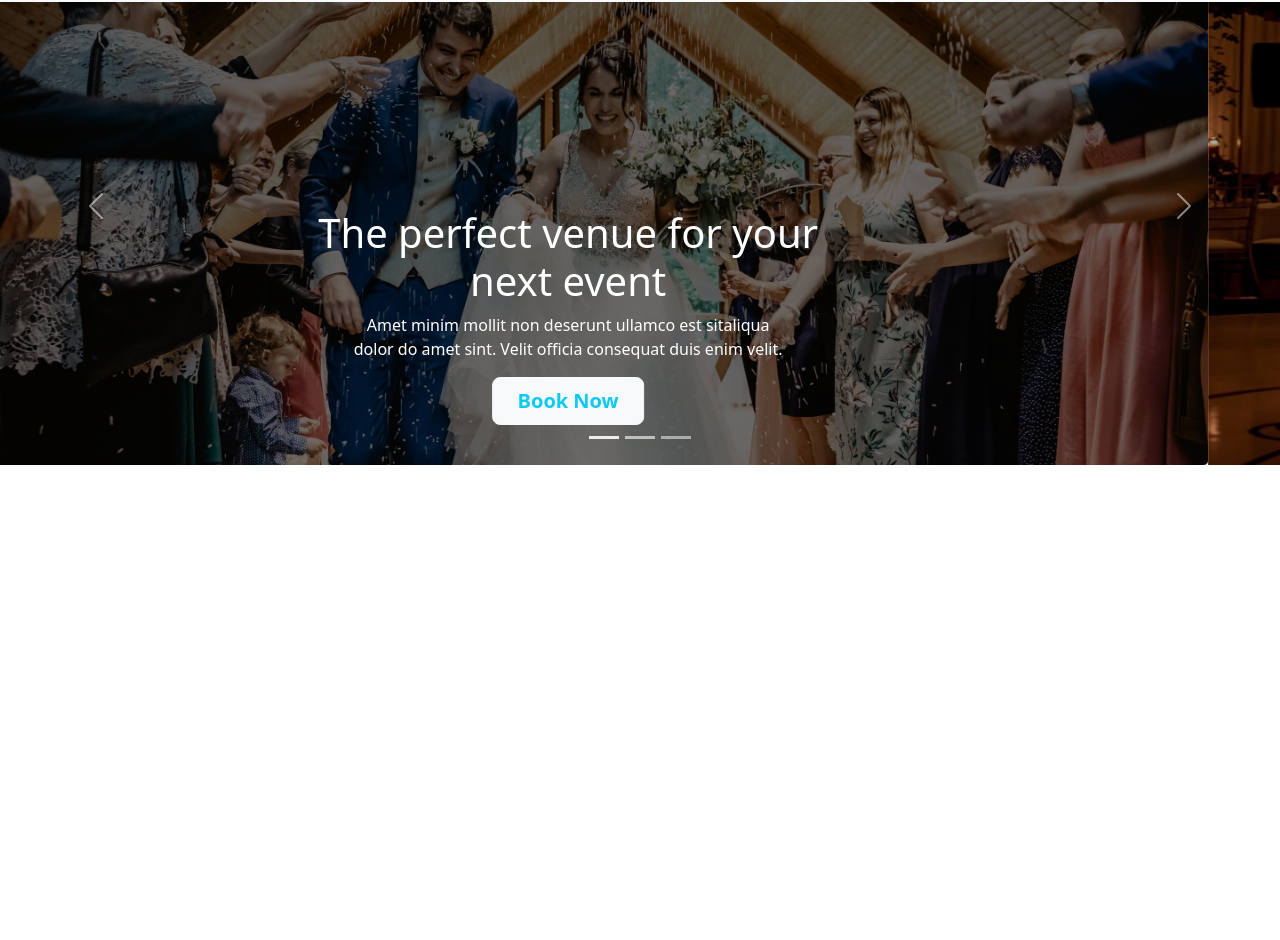
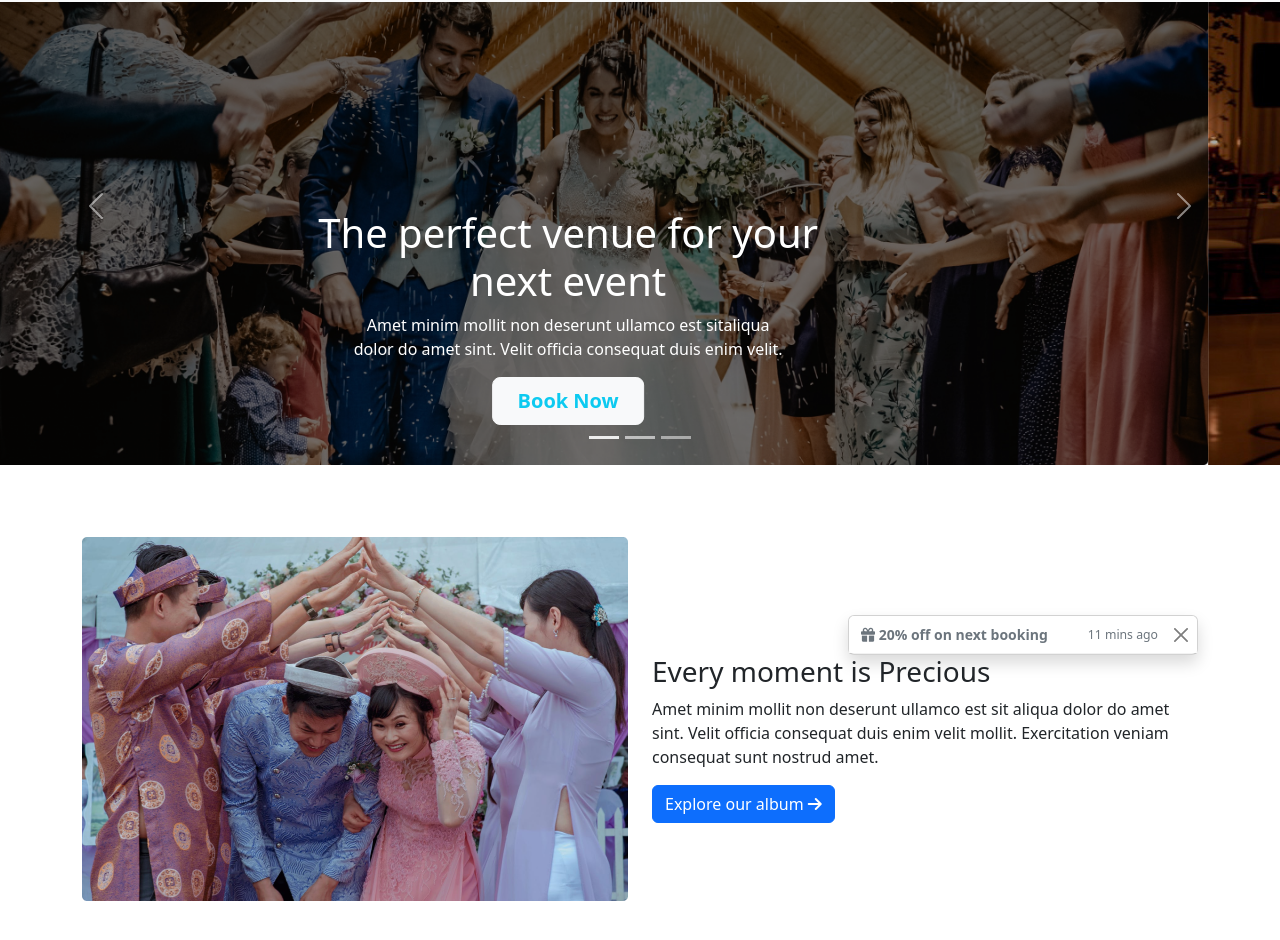
Before and after one commit to almahfuzhossen/Abacus-Convention-Center-, a plain HTML site: page index.html in a window 1280 px wide. Shown: the part 54-994 px from the top of the page. Before the commit the page ends 800 px from the top, so only its background shows below. Drawn offline with nearby package versions, Linux system fonts and the light colour scheme.

Commit message:
album section

```diff
--- a/index.html
+++ b/index.html
@@ -9,6 +9,8 @@
     <link rel="stylesheet" href="style.css">
     <!-- CSS-Bootstrap-Sheet-->
     <link href="https://cdn.jsdelivr.net/npm/bootstrap@5.2.2/dist/css/bootstrap.min.css" rel="stylesheet" integrity="sha384-Zenh87qX5JnK2Jl0vWa8Ck2rdkQ2Bzep5IDxbcnCeuOxjzrPF/et3URy9Bv1WTRi" crossorigin="anonymous">
+    <!-- font-awesome -->
+    <script src="https://kit.fontawesome.com/a17a1f7410.js" crossorigin="anonymous"></script>
 </head>
 <body>
      <!-- header start  -->
@@ -101,6 +103,34 @@
               </div>
              </section>
      </header>
+      <!-- header end  -->
+      <main>
+            <!-- second-section  -->
+        <section class="p-4 my-5  overflow-hidden">
+              <div class="container">
+             <div class="row cols-12 justify-content-center align-items-center">
+              <div class="col-sm-6 col-12">
+                <img width=100% src="images/wedding.png" alt="">
+              </div>
+              <div class="col-sm-6 col-12">
+                <div class="toast show ms-auto " role="alert" aria-live="assertive" aria-atomic="true">
+                  <div class="toast-header">
+                      <strong class="me-auto"> <i class="fa-solid fa-gift"></i> 20% off on next booking</strong>
+                      <small>11 mins ago</small>
+                      <button type="button" class="btn-close" data-bs-dismiss="toast" aria-label="Close"></button>
+                  </div>
+
+              </div>
+                <h3>Every moment is Precious </h3>
+                  <p>Amet minim mollit non deserunt ullamco est sit aliqua dolor do amet sint. Velit officia consequat duis enim velit mollit. Exercitation veniam consequat sunt nostrud amet.</p>
+                  <button type="button" class="btn btn-primary">Explore our album <i class="fas fa-arrow-right icon-style"></i
+            ></button>
+              </div>
+             </div>
+            </div>
+         </section>
+             <!-- second-section end -->
+      </main>
 
 
     <!-- JavaScript Bundle with Popper -->
```
